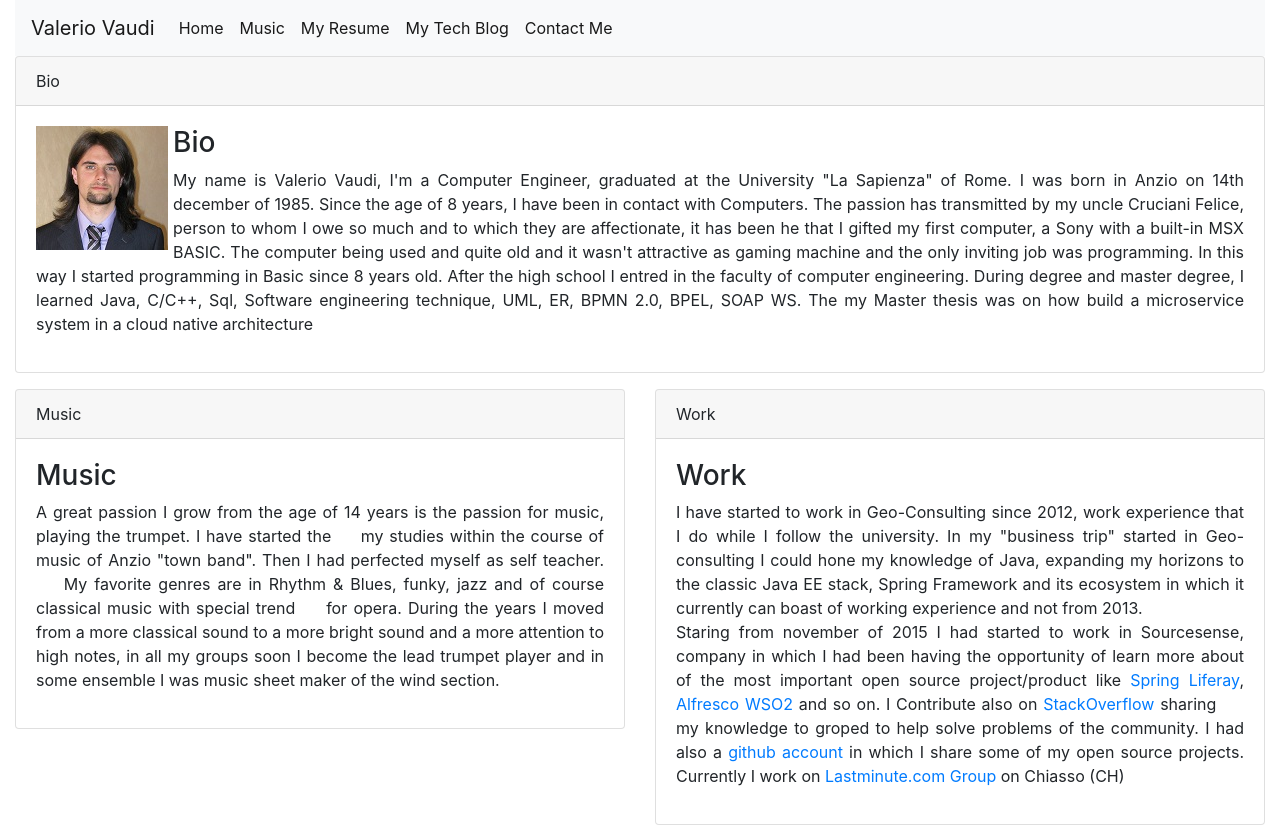
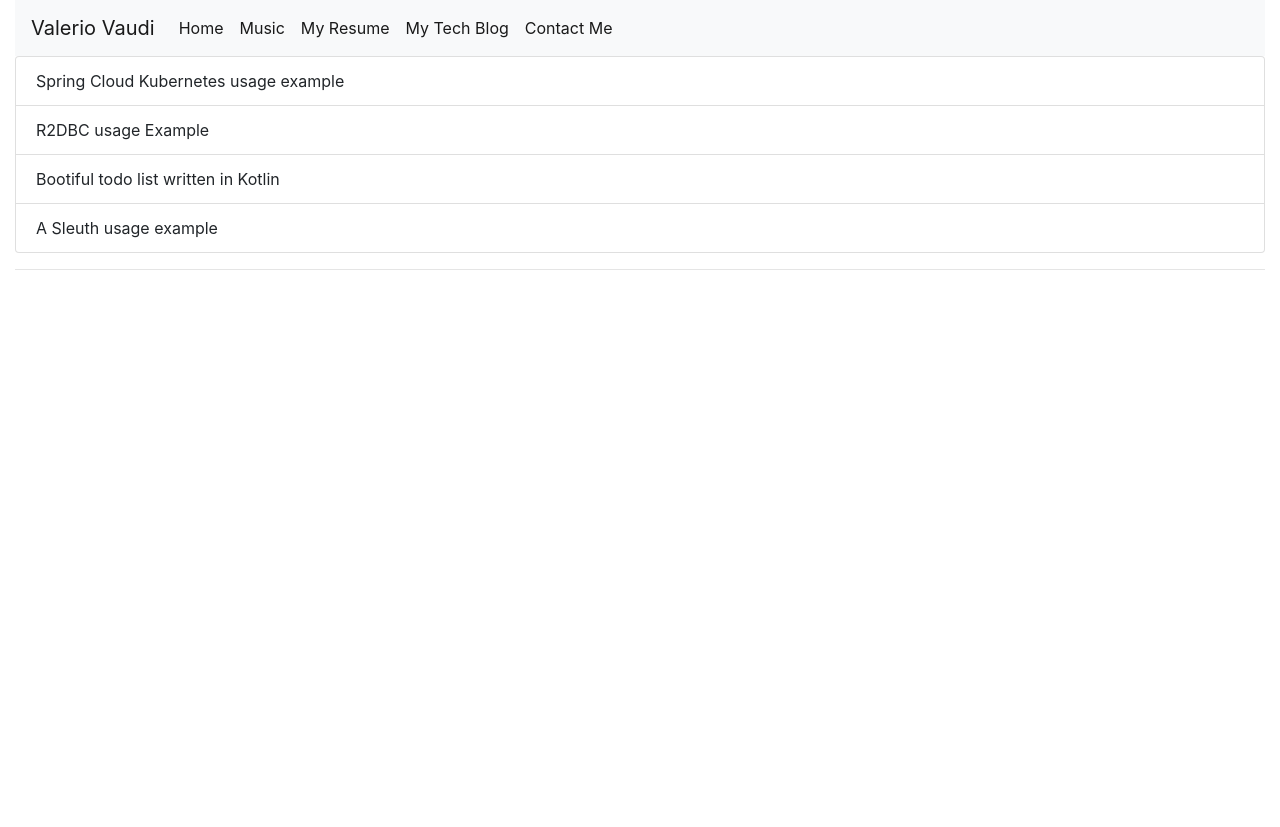
Before and after one commit to mrFlick72/mrFlick72.github.io, a React app: page /#/tech-blog in a window 1280 px wide. Before the commit this address led to /#/. Shown: the top 827 px of the page. After the commit the page ends 800 px from the top, so only its background shows below. Built offline with nearby package versions, Linux system fonts and the light colour scheme; no server answers.

Commit message:
blog page

```diff
--- a/app/page/BlogPage.js
+++ b/app/page/BlogPage.js
@@ -13,18 +13,30 @@ export default class BlogPage extends React.Component {
 
         this.state = {
             blogDocs: [
-                "spring-cloud-kubernetes-demo",
-                "reservation-service",
-                "bootiful-kotlin-todo-list",
-                "sleuth-spike"],
+                {
+                    name: "spring-cloud-kubernetes-demo",
+                    description: "Spring Cloud Kubernetes usage example"
+                },
+                {
+                    name: "reservation-service",
+                    description: "R2DBC usage Example"
+                },
+                {
+                    name: "bootiful-kotlin-todo-list",
+                    description: "Bootiful todo list written in Kotlin"
+                },
+                {
+                    name: "sleuth-spike",
+                    description: "A Sleuth usage example"
+                }],
         }
 
         this.webContentRepository = new WebContentRepository()
     }
 
-    getBlogContent(repoName) {
+    getBlogContent(repoName, description) {
         this.webContentRepository.getBlogContent(repoName)
-            .then(markdownText => this.setState({blogContent: markdownText}))
+            .then(markdownText => this.setState({blogContent: markdownText, blogContentTitle: description}))
     }
 
 
@@ -34,13 +46,13 @@ export default class BlogPage extends React.Component {
             <ul className="list-group">
                 {this.state.blogDocs.map(blogDocName =>
                     <li className="list-group-item"
-                        onClick={this.getBlogContent.bind(this, blogDocName)}>{blogDocName}</li>)}
+                        onClick={this.getBlogContent.bind(this, blogDocName.name, blogDocName.description)}>{blogDocName.description}</li>)}
             </ul>
 
             <RowSeparator/>
 
             {this.state.blogContent &&
-            <MarckDownDocumentReader title="Test" documentText={this.state.blogContent}/>}
+            <MarckDownDocumentReader title={this.state.blogContentTitle} documentText={this.state.blogContent}/>}
         </React.Fragment>
     }
 }
```
Also changed, not shown: 1 other file (tests, documents, lock files or other folders).
